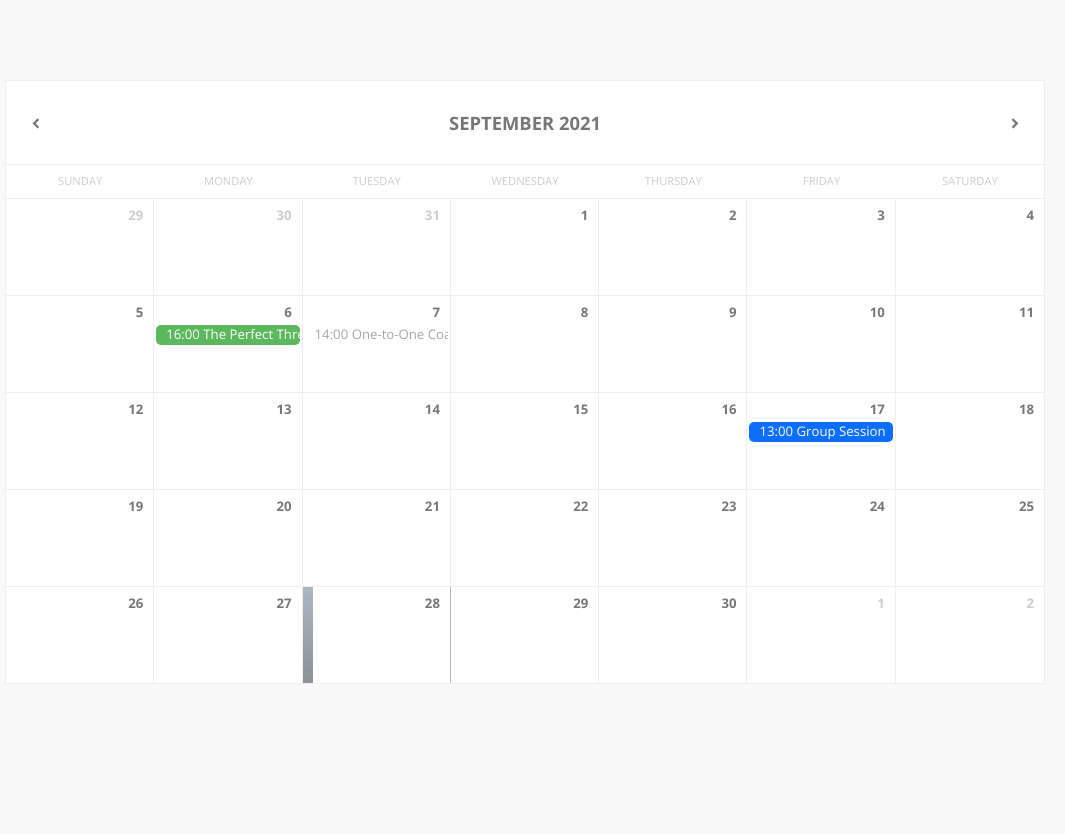
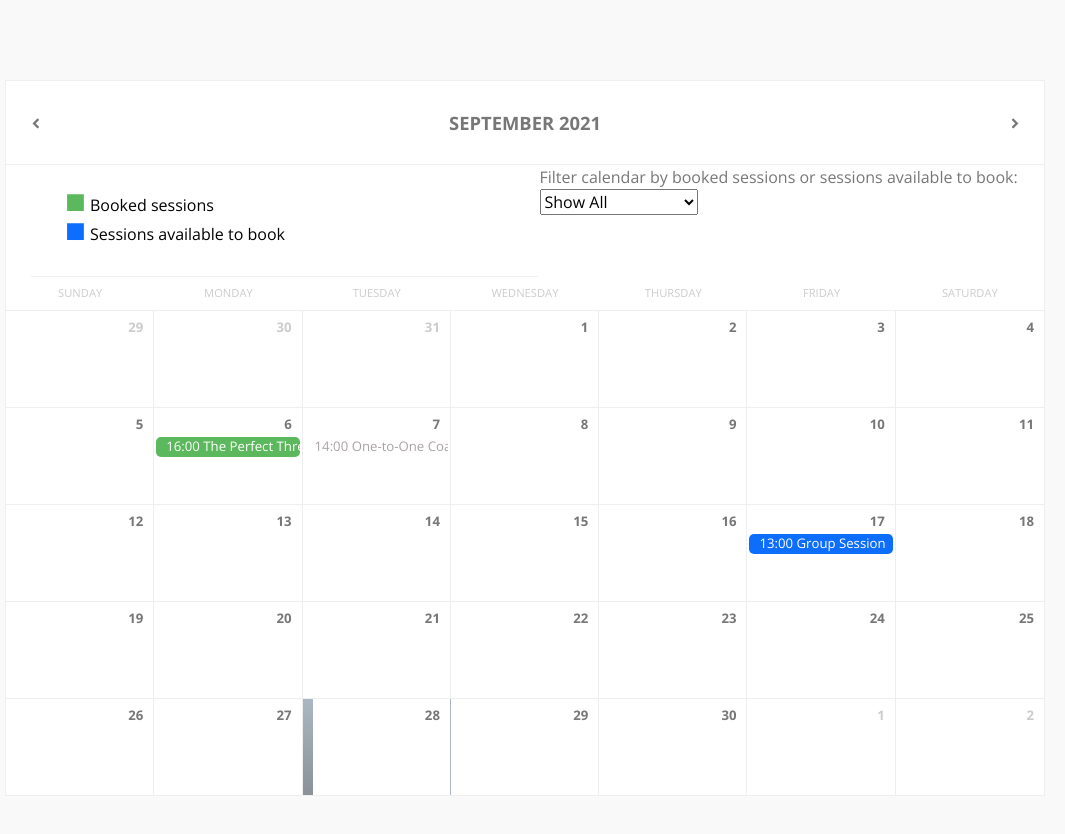
Before and after one commit to AlexKynoch/golf-frontend, a React (Create React App) app: page / in a window 1280 px wide. Shown: the top 834 px of the page, without its empty margins (115-1180 px from the left). Before the commit the page ends 800 px from the top, so only its background shows below. Built offline with nearby package versions, Linux system fonts and the light colour scheme.

Commit message:
add calendar key

```diff
--- a/src/App.css
+++ b/src/App.css
@@ -121,6 +121,7 @@ main {
   width: 100%;
   background: var(--neutral-color);
   border: 1px solid var(--border-color);
+  margin-bottom:100px
 }
 
 .calendar .header {
@@ -236,18 +237,18 @@ main {
   overflow: hidden;
 }
 
-ul {
+.ul-show-sessions {
   padding-left:0px !important;
   list-style-type: none
 }
 
-li {
+.li-show-sessions {
   border-radius: 5px;
   padding-left: 10px;
   padding-right: 10px;
 }
 
-ul:first-child {
+.ul-show-sessions:first-child {
   margin-top: 20%;
 }
 
@@ -276,3 +277,34 @@ ul:first-child {
   padding-left: 2px;
   padding-right: 2px;
 }
+
+.filters {
+  border-bottom: 1px solid var(--border-color);
+  margin-top: 25px;
+  padding-bottom: 12px;
+  margin-left: 25px
+}
+
+.bullet-text {
+  font-size: 16px;
+  color: black;
+}
+
+.filter-list-bullet .bullet-green {
+  list-style: none;
+  position: relative;
+  padding: 3px 0 2px 25px;
+}
+
+.filter-list-bullet .bullet-green::before {
+  content: '■';
+  color:#5cb85c;
+  position: absolute;
+  font-size: 26pt;
+  top: -16px;
+  left: 0;
+}
+
+.bullet-blue::before {
+  color: #0D6EFD !important
+}
--- a/src/components/Calendar.js
+++ b/src/components/Calendar.js
@@ -5,6 +5,7 @@ import Popover from 'react-bootstrap/Popover'
 import Button from 'react-bootstrap/Button'
 import Card from 'react-bootstrap/Card'
 import Row from 'react-bootstrap/Row'
+import Col from 'react-bootstrap/Col'
 import 'bootstrap/dist/css/bootstrap.min.css'
 
 function Calendar() {
@@ -70,6 +71,7 @@ function Calendar() {
   limit: 5,
   id:"3a"
 },])
+const [sort, cSort] = useState('unsorted')
 
   const renderHeader = () => {
     const dateFormat = "MMMM yyyy";
@@ -91,6 +93,31 @@ function Calendar() {
     );
   }
 
+  const renderFilters = () => {
+    return (
+      <Row>
+      <Col className = "filters">
+        <ul className = "filter-list-bullet">
+          <li className = "bullet-green"><span className = "bullet-text">Booked sessions</span></li>
+          <li className = "bullet-green bullet-blue"><span className = "bullet-text"> Sessions available to book</span></li>
+        </ul>
+      </Col>
+      <Col>
+      <div>
+      <div className = 'dropdown-container'>
+          <div className = 'dropdown-name'>Filter calendar by booked sessions or sessions available to book:</div>
+              <select className = 'dropdown-list' onChange={(e) => cSort(e.target.value)} value={sort}>
+                  <option value={'showAll'}>Show All</option>
+                  <option value={'booked'}>Booked Sessions</option>
+                  <option value={'available'}>Available Sessions</option>
+              </select>
+      </div>
+    </div>
+      </Col>
+      </Row>
+    )
+  }
+console.log(sort)
   const renderDays = () => {
     const dateFormat = "iiii";
     const days = [];
@@ -134,7 +161,7 @@ function Calendar() {
             key={day}
           >
             <span className="number">{formattedDate}</span>
-            <span><ul>{showSessions(day)}</ul></span>
+            <span><ul className = "ul-show-sessions">{showSessions(day)}</ul></span>
           </div>
         );
         day = dateFns.addDays(day, 1);
@@ -155,6 +182,7 @@ function Calendar() {
     return sessions.map((session, i) => {
       const sessionDate = new Date(session.date)
       if (sessionDate.getTime() === day.getTime()){
+        console.log(displaySessions(session, i))
         return displaySessions(session, i)
       }
     })
@@ -164,7 +192,7 @@ function Calendar() {
   const displaySessions = (session, i) => {
     return (
       <OverlayTrigger key = {i} trigger="click" placement="bottom" overlay={popoverClick(session)} rootClose>
-        <li className = "dis-session-info"
+        <li className = "dis-session-info li-show-sessions"
         style={{ backgroundColor : session.users.includes(users[0].id) ? '#5cb85c': session.users.length === session.limit ? 'White' : '#0D6EFD',
         color : session.users.length === session.limit ? 'rgb(170, 163, 163)' : 'White'}}
         >
@@ -263,6 +291,7 @@ function Calendar() {
 
     <div className="calendar">
       {renderHeader()}
+      {renderFilters()}
       {renderDays()}
       {renderCells()}
     </div>
```
